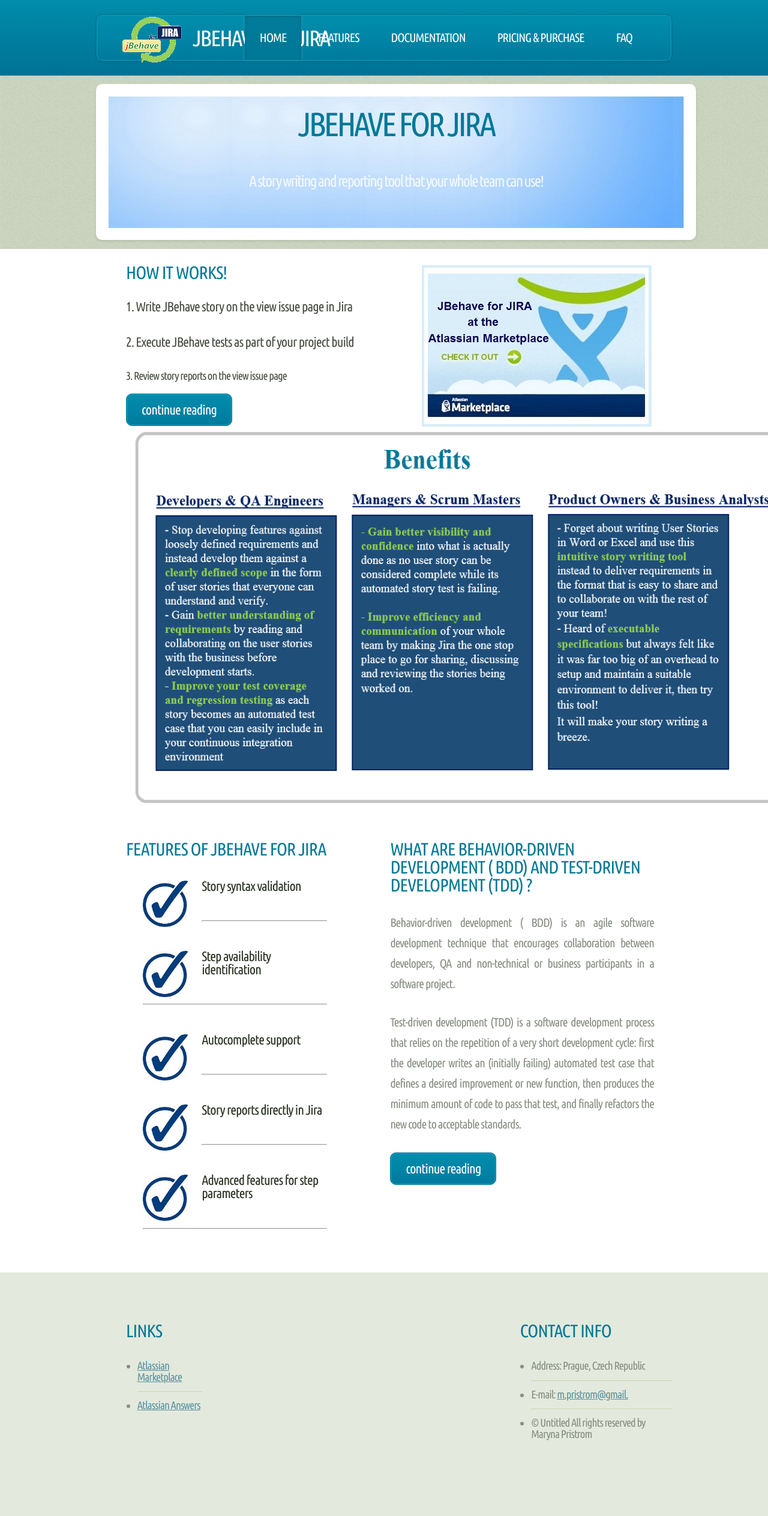
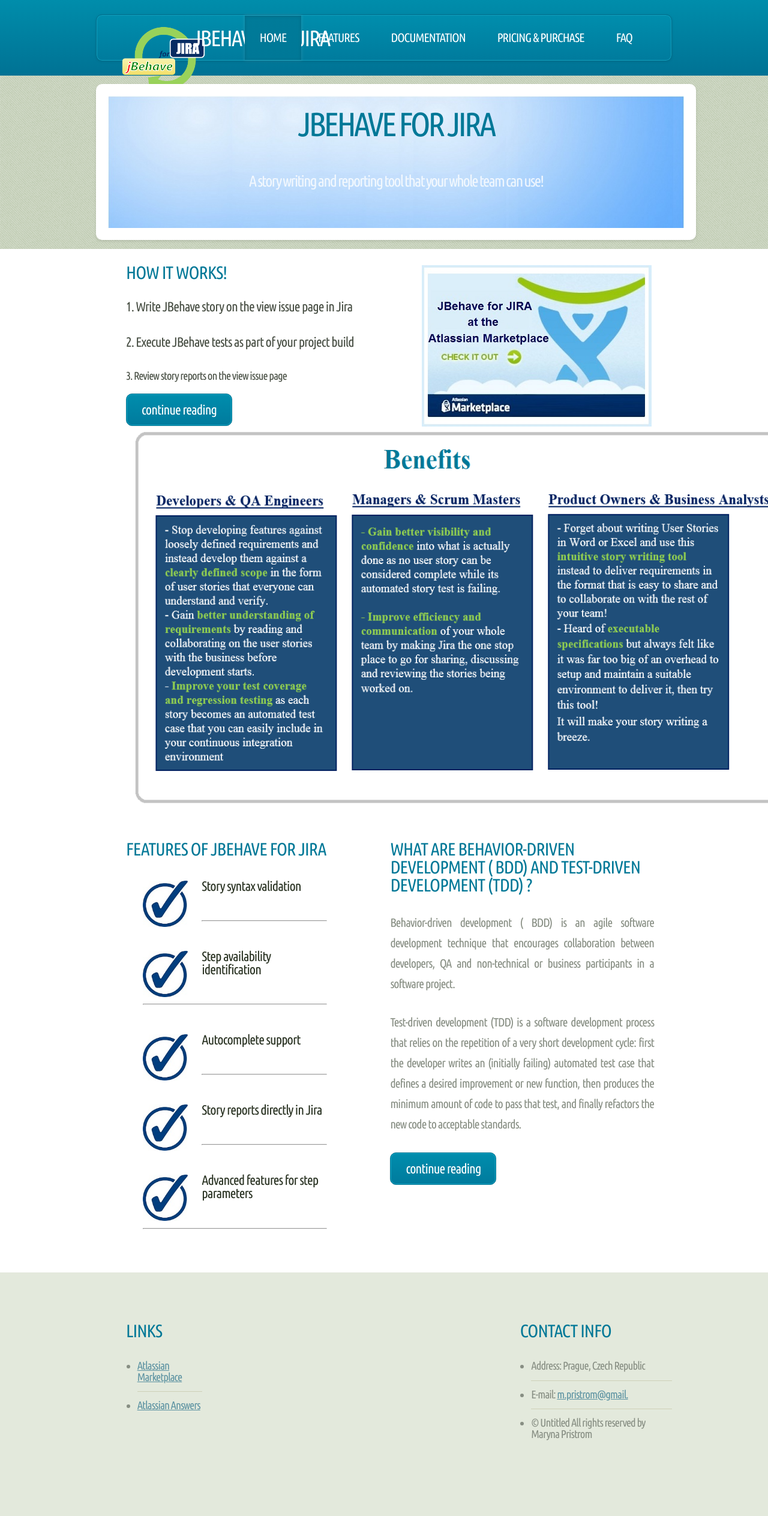
Before and after one commit to pristrom/JBehaveForJira, a Jekyll site: the page index.html, which Jekyll copies as it is, in a window 1280 px wide. Shown: the whole page at 60% size. Built offline with Jekyll 4.4.1, drawn with Linux system fonts in a browser that asks for light colours.

Commit message:
Issue #13

```diff
--- a/index.html
+++ b/index.html
@@ -34,7 +34,7 @@
         <div class="row">
             <div class="12u">
                 <header id="header">
-                    <a href="index.html"><img src="images/logoo.png" alt="" class="logotip"/></a>
+                    <a href="index.html"><img src="images/logo.png" alt="" class="logotip"/></a>
 
                     <h1><a href="index.html" id="logo">Jbehave for JIRA</a></h1>
 
```
Also changed, not shown: images/logo.png (added).
